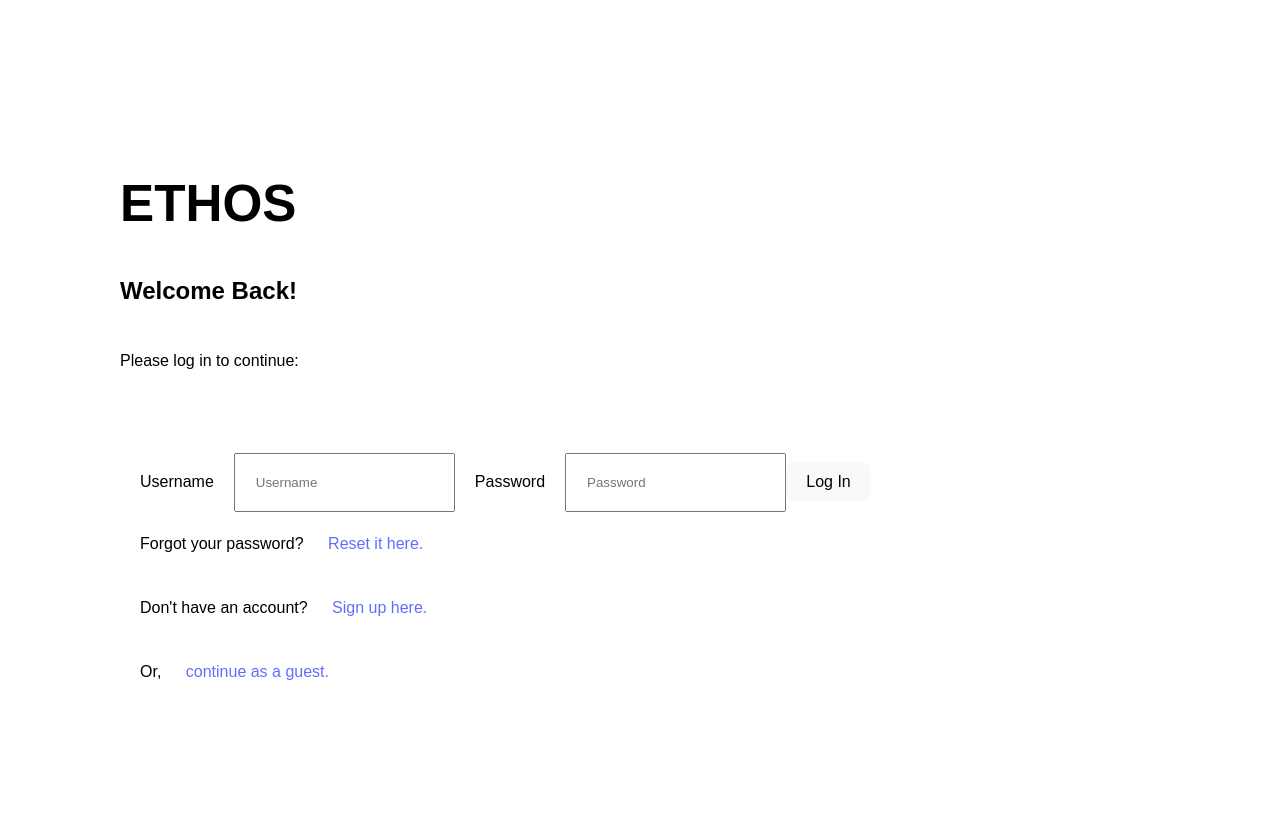
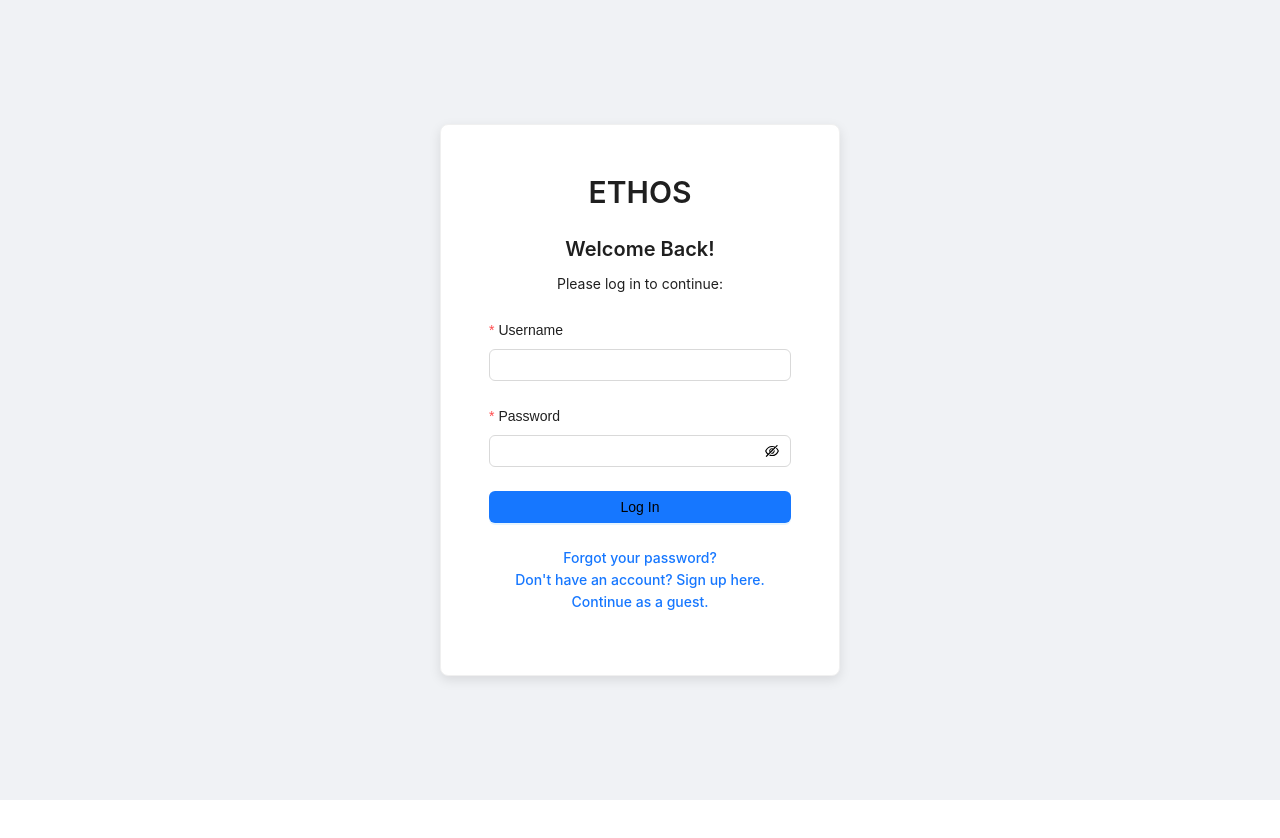
Before and after one commit to ethos-value-based-ecommerce/ethos-webapp, a React (Vite) app in the folder client/ethos-webapp/: page /login in a window 1280 px wide. Shown: the top 838 px of the page. After the commit the page ends 800 px from the top, so only its background shows below. Built offline with nearby package versions, Linux system fonts and the light colour scheme.

Commit message:
worked on pages such as brand, home, login, and search

```diff
--- a/client/ethos-webapp/src/App.css
+++ b/client/ethos-webapp/src/App.css
@@ -1,6 +1,11 @@
 * {
   font-family: Arial, sans-serif;
   margin: 0;
-  padding: 20px;
   color: black;
 }
+
+html, body, #root {
+  height: 100%;
+  margin: 0;
+  padding: 0;
+}
--- a/client/ethos-webapp/src/pages/BrandPage.jsx
+++ b/client/ethos-webapp/src/pages/BrandPage.jsx
@@ -1,11 +1,16 @@
-import React, {useState} from 'react';
+import React, { useState } from 'react';
 import { useParams } from 'react-router-dom';
+import { Layout, Typography, Row, Col} from 'antd';
+import '../App.css';
 
 import NavBar from '../components/NavBar.jsx';
 import BrandCard from '../components/BrandCard.jsx';
-import Footer from  '../components/Footer.jsx';
+import Footer from '../components/Footer.jsx';
 import ProductCard from '../components/ProductCard.jsx';
 import ProductModal from '../components/ProductModal.jsx';
+
+const { Title } = Typography;
+const { Header, Content, Footer: AntFooter } = Layout;
 
 // Function to render the individual brand pages with brand infomration and it's product information
 const BrandPage = ({brands, products}) => {
@@ -14,35 +19,54 @@ const BrandPage = ({brands, products}) => {
   const brand = brands.find((b) => b.id === brandId);
   const brandProducts = products.filter((p) => p.brandId === brandId);
 
-    const [selectedProduct, setSeletedProduct] = useState(null);
-    const handleProductClick = (product) => setSeletedProduct(product);
-    const closeModal = () =>  setSeletedProduct(null);
-
+  const [selectedProduct, setSelectedProduct] = useState(null);
+  const handleProductClick = (product) => setSelectedProduct(product);
+  const closeModal = () => setSelectedProduct(null);
 
   return (
+    <Layout style={{
+      minHeight: '100vh',
+      width: '100vw',
+      maxWidth: 'none',
+      margin: 0,
+      padding: 0
+    }}>
+      <Header style={{ background: '#fff', padding: '0 2rem', width: '100%' }}>
+        <Row justify="space-between" align="middle">
+          <Col>
+            <Title level={3} style={{ margin: 0, color: '#000' }}>ETHOS</Title>
+          </Col>
+          <Col>
+            <NavBar />
+          </Col>
+        </Row>
+      </Header>
 
-        <main className='brand-idv-page'>
-            <NavBar />
+      <Content style={{ padding: '2rem', width: '100%' }}>
+        <Row justify="center" style={{ marginBottom: '2rem' }}>
+          <Col xs={24} sm={22} md={20} lg={16}>
+            <BrandCard brand={brand} />
+          </Col>
+        </Row>
 
-            <section className='brand-information'>
-                <BrandCard brand={brand}/>
-            </section>
-
-            <section className='brand-products'>
-                <h2>Products</h2>
-                <ul className='brand-product-list'>
+        <Title level={3}>Products</Title>
+        <Row gutter={[16, 16]}>
           {brandProducts.map((product) => (
-                        <li key={product.id}>
+            <Col xs={24} sm={12} md={8} lg={6} key={product.id}>
               <ProductCard
                 onClick={() => handleProductClick(product)}
                 productTitle={product.title}
                 productImage={product.image}
                 productPrice={product.price}
               />
-                        </li>
+            </Col>
           ))}
-                </ul>
-            </section>
+        </Row>
+      </Content>
+
+      <AntFooter style={{ padding: 0 }}>
+        <Footer />
+      </AntFooter>
 
       <ProductModal isOpen={!!selectedProduct} onClose={closeModal}>
         {selectedProduct && (
@@ -58,11 +82,8 @@ const BrandPage = ({brands, products}) => {
           />
         )}
       </ProductModal>
-
-            <Footer />
-        </main>
-    )
-
+    </Layout>
+  );
 };
 
 export default BrandPage;
--- a/client/ethos-webapp/src/pages/HomePage.jsx
+++ b/client/ethos-webapp/src/pages/HomePage.jsx
@@ -1,47 +1,75 @@
 import React from 'react';
-import { Link } from "react-router-dom";
+import { Link } from 'react-router-dom';
+import {Layout, Typography, Button, Row, Col} from 'antd';
+import '../App.css';
+
+import NavBar from '../components/NavBar.jsx';
 import BrandCard from '../components/BrandCard.jsx';
-import NavBar from '../components/NavBar.jsx';
 import Footer from '../components/Footer.jsx';
+
+const { Title, Paragraph } = Typography;
+const { Header, Content, Footer: AntFooter } = Layout;
 
 // Function to render the home page, including the header, navigation bar, discover section, categories section, and featured section
 const HomePage = ({ brands, categories }) => {
   return (
-    <main className='main-page'>
-      <header className='website-header'>
-        <h1>ETHOS</h1>
-      </header>
+    <Layout style={{ minHeight: '100vh' }}>
+      <Header style={{ background: '#fff', padding: '0 2rem' }}>
+        <Row justify="space-between" align="middle">
+          <Col>
+            <Title level={3} style={{ margin: 0, color: '#000' }}>ETHOS</Title>
+          </Col>
+          <Col>
+            <NavBar />
+          </Col>
+        </Row>
+      </Header>
 
-      <NavBar />
-
-      <section className='discover-section'>
-        <h2>Discover brands that match your values</h2>
-        <p>Find brands and products that align with your values and support causes you care about.</p>
-        <Link to="/search-brands"><button>Start Your Search Now</button></Link>
+      <Content style={{ padding: '2rem' }}>
+        {/* Discover Section */}
+        <section style={{ textAlign: 'center', marginBottom: '3rem' }}>
+          <Title level={2}>Discover brands that match your values</Title>
+          <Paragraph>
+            Find brands and products that align with your values and support causes you care about.
+          </Paragraph>
+          <Link to="/search-brands">
+            <Button type="primary" size="large">
+              Start Your Search Now
+            </Button>
+          </Link>
         </section>
 
-      <section className='categories-section'>
-        <h2>Browse by category</h2>
-        <ul>
-          {categories.slice(0, 3).map((category, index) => (
-            <li key={index}>{category}</li>
+        {/* Categories Section */}
+        <section style={{ marginBottom: '3rem' }}>
+          <Title level={2}>Browse by Category</Title>
+          <Row gutter={[16, 16]} justify="center">
+            {categories.slice(0, 6).map((category, index) => (
+              <Col xs={24} sm={12} md={8} key={index}>
+                <Button block>{category}</Button>
+              </Col>
             ))}
-        </ul>
+          </Row>
         </section>
 
-      <section className='featured-section'>
-        <h2>Featured Brands</h2>
-        <div className='featured-brands-grid'>
+        {/* Featured Brands Section */}
+        <section>
+          <Title level={2}>Featured Brands</Title>
+          <Row gutter={[16, 16]} justify="start">
             {brands.slice(0, 6).map((brand) => (
-            <Link key={brand.id} to={`/brands/${brand.id}`}>
-            <BrandCard key={brand.id} brand={brand}/>
+              <Col xs={24} sm={12} md={8} lg={6} key={brand.id}>
+                <Link to={`/brands/${brand.id}`}>
+                  <BrandCard brand={brand} />
                 </Link>
+              </Col>
             ))}
-        </div>
+          </Row>
         </section>
+      </Content>
 
+      <AntFooter style={{ padding: 0 }}>
         <Footer />
-    </main>
+      </AntFooter>
+    </Layout>
   );
 };
 
--- a/client/ethos-webapp/src/pages/LoginPage.jsx
+++ b/client/ethos-webapp/src/pages/LoginPage.jsx
@@ -1,66 +1,96 @@
+import '../App.css';
+
 import React, { useState } from "react";
+import { Form, Input, Button, Typography, Card } from "antd";
+
+const { Title, Paragraph, Link } = Typography;
 
 // Function to render a basic login page
 const LoginPage = () => {
-    const [formData, setFormData] = useState({username: "", password: ""})
+  const [formData, setFormData] = useState({ username: "", password: "" });
 
    // TO DO: WORK ON LOGIN LATER ONCE BACKEND IS SET UP
-
    // Function to handle form submission
   const handleChange = (e) => {
-        setFormData({...formData, [e.target.name]: e.target.value})
+    setFormData({ ...formData, [e.target.name]: e.target.value });
   };
 
   const handleSubmit = (e) => {
     e.preventDefault();
-
-        console.log("Logging in with:", formData)
+    console.log("Logging in with:", formData);
   };
 
-   return(
-
-       <section className="login-page">
-           <div className="login-welcome">
-           <h1>ETHOS</h1>
-           <h2> Welcome Back!</h2>
-           <p> Please log in to continue:</p>
+  return (
+    <div
+      style={{
+        position: "fixed",
+        top: 0,
+        left: 0,
+        width: "100vw",
+        height: "100vh",
+        display: "flex",
+        justifyContent: "center",
+        alignItems: "center",
+        background: "#f0f2f5",
+        padding: "20px",
+        boxSizing: "border-box",
+      }}
+    >
+      <Card
+        style={{
+          width: 400,
+          padding: 24,
+          boxShadow: "0 4px 12px rgba(0, 0, 0, 0.1)",
+        }}
+      >
+        <div style={{ textAlign: "center", marginBottom: 24 }}>
+          <Title level={2}>ETHOS</Title>
+          <Title level={4}>Welcome Back!</Title>
+          <Paragraph>Please log in to continue:</Paragraph>
         </div>
 
-
-           <div className="login-form">
-           <form onSubmit={handleSubmit}>
-               <label htmlFor="Username">Username</label>
-               <input
-                    type="text"
+        <Form layout="vertical" onFinish={handleSubmit}>
+          <Form.Item
+            label="Username"
             name="username"
-                    placeholder="Username"
+            rules={[{ required: true, message: "Please enter your username!" }]}
+          >
+            <Input
+              name="username"
               value={formData.username}
               onChange={handleChange}
             />
+          </Form.Item>
 
-               <label htmlFor="Password">Password</label>
-               <input
-                    type="password"
+          <Form.Item
+            label="Password"
             name="password"
-                    placeholder="Password"
+            rules={[{ required: true, message: "Please enter your password!" }]}
+          >
+          <Input.Password
+              name="password"
               value={formData.password}
               onChange={handleChange}
             />
+          </Form.Item>
 
-               <button type="submit">Log In</button>
+          <Form.Item>
+            <Button type="primary" htmlType="submit" block>
+              Log In
+            </Button>
+          </Form.Item>
+        </Form>
 
-
-               <p>Forgot your password? <a href="#">Reset it here.</a></p>
-               <p>Don't have an account? <a href="#">Sign up here.</a></p>
-               <p>Or, <a href="/">continue as a guest.</a></p>
-
-
-            </form>
+        <Paragraph style={{ textAlign: "center", marginTop: 16 }}>
+          <Link href="#">Forgot your password?</Link>
+          <br />
+          <Link href="#">Don't have an account? Sign up here.</Link>
+          <br />
+          <Link href="/">Continue as a guest.</Link>
+        </Paragraph>
+      </Card>
     </div>
-    </section>
-
-   )
-}
-
+  );
+};
 
 export default LoginPage;
--- a/client/ethos-webapp/src/pages/SearchBrandsPage.jsx
+++ b/client/ethos-webapp/src/pages/SearchBrandsPage.jsx
@@ -1,8 +1,14 @@
 import React, { useState } from 'react';
-import {Link} from 'react-router-dom';
+import { Link } from 'react-router-dom';
+import {Layout, Typography, Input, Button, Row, Col, Tag} from 'antd';
+
 import NavBar from '../components/NavBar.jsx';
 import BrandCard from '../components/BrandCard.jsx';
 import Footer from '../components/Footer.jsx';
+import '../App.css';
+
+const { Title } = Typography;
+const { Header, Content, Footer: AntFooter } = Layout;
 
 
 // Function to handle the Search Brands Page
@@ -10,19 +16,21 @@ const SearchBrandsPage = ({ brands, topTags }) => {
   const [brandSearch, setBrandSearch] = useState('');
   const [filteredBrands, setFilteredBrands] = useState(brands);
 
-
-
 // Function to handle search
   const handleSearch = () => {
     const lowerSearch = brandSearch.toLowerCase().trim();
-  const results = brands.filter((brand) =>
+    const results = brands.filter(
+      (brand) =>
         brand.name.toLowerCase().includes(lowerSearch) ||
-    (brand.categories && brand.categories.some((cat) => cat.toLowerCase().includes(lowerSearch)))
+        (brand.categories &&
+          brand.categories.some((cat) =>
+            cat.toLowerCase().includes(lowerSearch)
+          ))
     );
     setFilteredBrands(results);
   };
 
-  // Funciton to handle clearing search
+  // Function to handle clearing search
   const handleClear = () => {
     setBrandSearch('');
     setFilteredBrands(brands);
@@ -30,62 +38,92 @@ const SearchBrandsPage = ({ brands, topTags }) => {
 
   // Function to handle filtering by categories
   const handleTagClick = (tag) => {
-  const results = brands.filter((brand) =>
-    brand.categories && brand.categories.some((category) => category.toLowerCase() === tag.toLowerCase())
+    const results = brands.filter(
+      (brand) =>
+        brand.categories &&
+        brand.categories.some(
+          (category) => category.toLowerCase() === tag.toLowerCase()
+        )
     );
     setFilteredBrands(results);
   };
 
+  return (
+    <Layout style={{ minHeight: '100vh' }}>
+      <Header style={{ background: '#fff', padding: '0 2rem' }}>
+        <Row justify="space-between" align="middle">
+          <Col>
+            <Title level={3} style={{ margin: 0, color: '#000' }}>ETHOS</Title>
+          </Col>
+          <Col>
+            <NavBar />
+          </Col>
+        </Row>
+      </Header>
 
-  return (
-    <main className='search-brands-page'>
-      <NavBar />
-      <section className='search-brand-header'>
-        <h1>Search Brands</h1>
-        <form>
-          <label htmlFor='brand-search'>Search by name or tag:</label>
-          <input
-            id='brand-search'
-            type='text'
+      <Content style={{ padding: '2rem' }}>
+        {/* Search Header */}
+        <section style={{ marginBottom: '2rem', textAlign: 'center' }}>
+          <Title level={2}>Search Brands</Title>
+          <Row gutter={16} justify="center" style={{ marginTop: '1rem' }}>
+            <Col xs={24} sm={16} md={12}>
+              <Input
+                placeholder="Search by name or tag..."
                 value={brandSearch}
                 onChange={(e) => setBrandSearch(e.target.value)}
-            placeholder='Search brands...'
               />
-          <button type="button" onClick={handleSearch}>Search</button>
-          <button type="button" onClick={handleClear}>Clear</button>
-        </form>
+            </Col>
+            <Col>
+              <Button type="primary" onClick={handleSearch}>
+                Search
+              </Button>
+            </Col>
+            <Col>
+              <Button onClick={handleClear}>Clear</Button>
+            </Col>
+          </Row>
         </section>
 
-      <section className='search-brand-tags'>
-        <h2 className='tags-heading'>Top Ethos Tags</h2>
-        <ul className='top-tag-list'>
+        {/* Tag Section */}
+        <section style={{ marginBottom: '2rem' }}>
+          <Title level={3}>Top Ethos Tags</Title>
+          <div style={{ marginTop: '1rem' }}>
             {topTags.slice(0, 10).map((tag, index) => (
-            <li key={index}>
-              <button onClick={() => handleTagClick(tag)}>{tag}</button>
-            </li>
+              <Tag
+                key={index}
+                color="cyan"
+                style={{ marginBottom: '0.5rem', cursor: 'pointer' }}
+                onClick={() => handleTagClick(tag)}
+              >
+                {tag}
+              </Tag>
             ))}
-        </ul>
+          </div>
         </section>
 
-      <section className='search-brand-results'>
-        <h2 className='results-heading'>Search Results</h2>
+        {/* Results Section */}
+        <section>
+          <Title level={3}>Search Results</Title>
           {filteredBrands.length > 0 ? (
-          <ul>
+            <Row gutter={[16, 16]}>
               {filteredBrands.map((brand) => (
-              <li key={brand.id}>
+                <Col xs={24} sm={12} md={8} lg={6} key={brand.id}>
                   <Link to={`/brands/${brand.id}`}>
-                <BrandCard key={brand.id} brand={brand} />
+                    <BrandCard brand={brand} />
                   </Link>
-              </li>
+                </Col>
               ))}
-          </ul>
+            </Row>
           ) : (
             <p>No brands matching your search.</p>
           )}
         </section>
+      </Content>
 
+      <AntFooter style={{ padding: 0 }}>
         <Footer />
-    </main>
+      </AntFooter>
+    </Layout>
   );
 };
 
```
Also changed, not shown: client/ethos-webapp/src/components/BrandCard.jsx (+61 -18 lines), client/ethos-webapp/src/components/NavBar.jsx (+28 -15 lines). Lines whose indentation alone changed are shown as unchanged.
